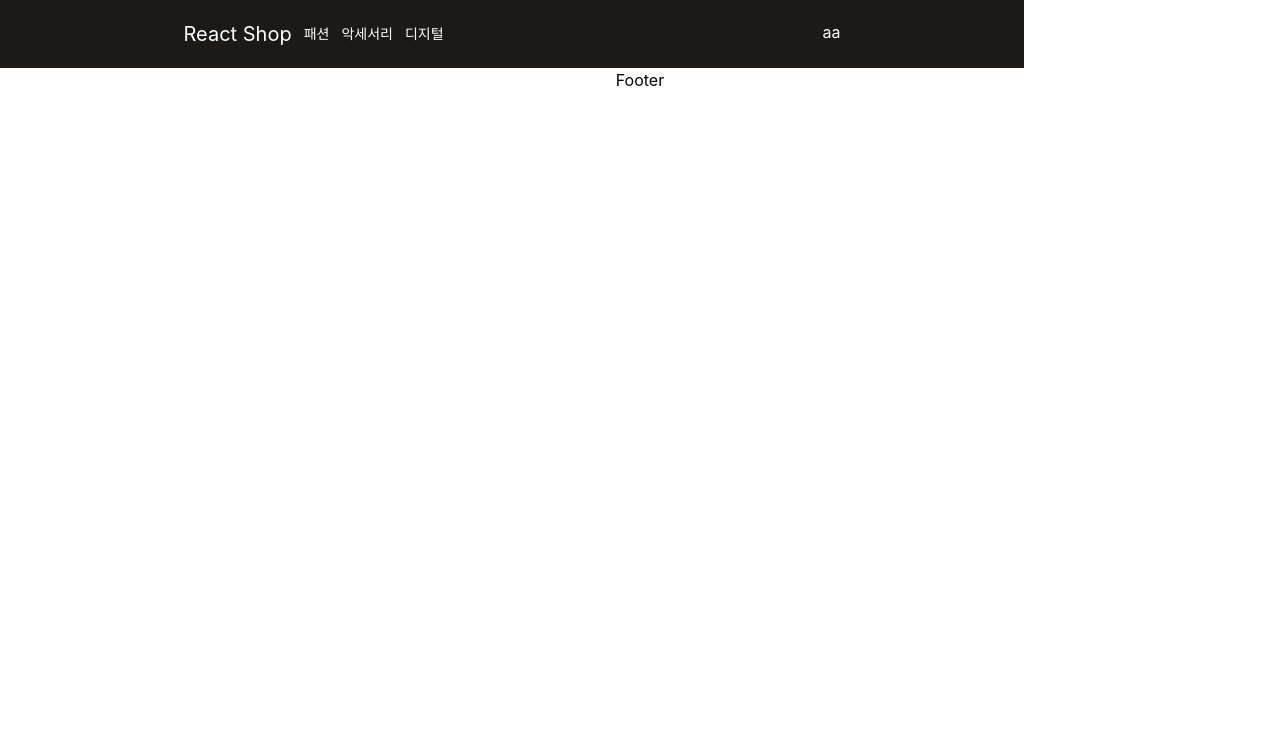
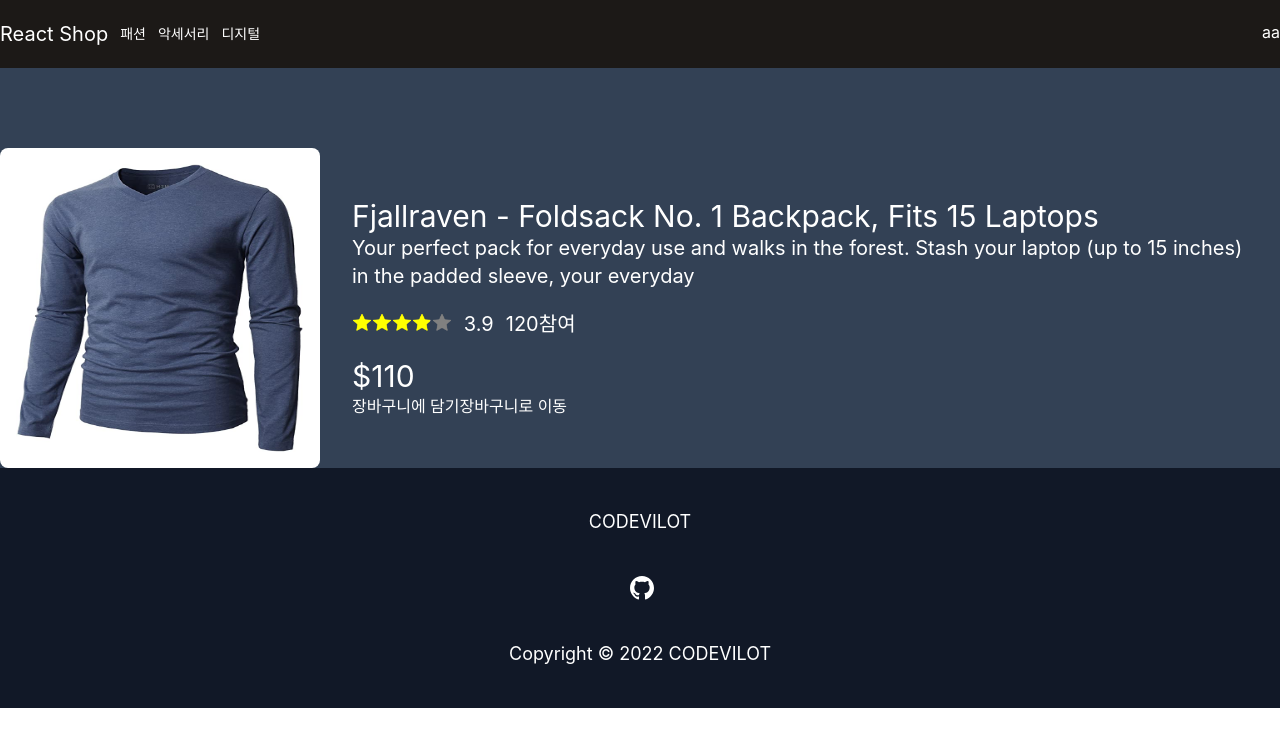
Before and after one commit to codevilot/create-react-app, a React (Vite) app in the folder my-app/: page /product/1 in a window 1280 px wide. Shown: the top 746 px of the page. Built offline with nearby package versions, Linux system fonts and the light colour scheme.

Commit message:
feat: product page

```diff
--- a/my-app/package.json
+++ b/my-app/package.json
@@ -11,11 +11,13 @@
     "react": "^18.0.0-rc.3",
     "react-dom": "^18.0.0-rc.3",
     "react-responsive-carousel": "^3.2.23",
-    "react-router-dom": "^6.3.0"
+    "react-router-dom": "^6.3.0",
+    "styled-components": "^5.3.5"
   },
   "devDependencies": {
     "@types/react": "^18.0.0",
     "@types/react-dom": "^18.0.0",
+    "@types/styled-components": "^5.1.25",
     "@vitejs/plugin-react": "^1.3.0",
     "autoprefixer": "^10.4.7",
     "postcss": "^8.4.14",
--- a/my-app/public/data/json/card.json
+++ b/my-app/public/data/json/card.json
@@ -8,8 +8,7 @@
         "img": "../../data/image/card1.jpg",
         "price": "110",
         "state": "new",
-        "category": "fashion",
-        "link": "page1"
+        "category": "fashion"
     },
     {
         "id": "2",
@@ -20,8 +19,7 @@
         "img": "../../data/image/card2.jpg",
         "price": "220",
         "state": "new",
-        "category": "fashion",
-        "link": "page1"
+        "category": "fashion"
     },
     {
         "id": "3",
@@ -32,8 +30,7 @@
         "img": "../../data/image/card3.jpg",
         "price": "56",
         "state": "new",
-        "category": "fashion",
-        "link": "page1"
+        "category": "fashion"
     },
     {
         "id": "4",
@@ -44,8 +41,7 @@
         "img": "../../data/image/card4.jpg",
         "price": "56",
         "state": "new",
-        "category": "fashion",
-        "link": "page1"
+        "category": "fashion"
     },
     {
         "id": "5",
@@ -56,8 +52,7 @@
         "img": "../../data/image/card5.jpg",
         "price": "110",
         "state": "new",
-        "category": "accessory",
-        "link": "page1"
+        "category": "accessory"
     },
     {
         "id": "6",
@@ -68,8 +63,7 @@
         "img": "../../data/image/card6.jpg",
         "price": "22",
         "state": "new",
-        "category": "accessory",
-        "link": "page1"
+        "category": "accessory"
     },
     {
         "id": "7",
@@ -80,8 +74,7 @@
         "img": "../../data/image/card7.jpg",
         "price": "56",
         "state": "new",
-        "category": "accessory",
-        "link": "page1"
+        "category": "accessory"
     },
     {
         "id": "8",
@@ -92,8 +85,7 @@
         "img": "../../data/image/card8.jpg",
         "price": "56",
         "state": "new",
-        "category": "accessory",
-        "link": "page1"
+        "category": "accessory"
     },
     {
         "id": "9",
@@ -104,8 +96,7 @@
         "img": "../../data/image/card9.jpg",
         "price": "110",
         "state": "new",
-        "category": "digital",
-        "link": "page1"
+        "category": "digital"
     },
     {
         "id": "10",
@@ -116,8 +107,7 @@
         "img": "../../data/image/card10.jpg",
         "price": "22",
         "state": "new",
-        "category": "digital",
-        "link": "page1"
+        "category": "digital"
     },
     {
         "id": "11",
@@ -128,8 +118,7 @@
         "img": "../../data/image/card11.jpg",
         "price": "56",
         "state": "new",
-        "category": "digital",
-        "link": "page1"
+        "category": "digital"
     },
     {
         "id": "12",
@@ -140,7 +129,6 @@
         "img": "../../data/image/card12.jpg",
         "price": "56",
         "state": "new",
-        "category": "digital",
-        "link": "page1"
+        "category": "digital"
     }
 ]
--- a/my-app/src/components/Card.tsx
+++ b/my-app/src/components/Card.tsx
@@ -2,24 +2,30 @@
 import { cardProps, rawCur } from "../type/type"
 
 export default function Card(props: cardProps) {
-    console.log(props)
     return (
         <div>
+            <h2 className="mb-5 lg:mb-8 text-3xl lg:text-4xl text-center font-bold text-white pt-10">
                 {props.category}
+            </h2>
+            <div className='grid grid-cols-4 item_list gap-x-5'>
+
                 {props.items.map((item: rawCur, idx: number) => (
-                <div key={idx}>
-                    <Link to={item.link}>
-                        <div className="bg-white">
-                            <img src={item.img} />
+                    <div key={idx} className="bg-gray-600 rounded-lg">
+                        <Link to={`/product/${item.id}`}>
+                            <div className="flex h-80 bg-white overflow-hidden justify-center items-center flex rounded-t-lg">
+                                <img src={item.img} className="max-w-[50%] max-h-[50%]" />
                             </div>
-
+                            <div className="text-white p-10">
                                 <div> {item.title}</div>
                                 <div>{item.price} </div>
+
+                            </div>
                         </Link>
 
                     </div>
                 ))}
             </div>
+        </div >
 
     )
 }
--- a/my-app/src/components/Cards.tsx
+++ b/my-app/src/components/Cards.tsx
@@ -17,8 +17,11 @@
 
     return (
 
-        <div>
-            {keys.map((key: string, idx: number) => (<Card category={key} items={cardInfo[key]} key={idx} />))}
+        <div className="bg-gray-800 ">
+            <div className="max-w-screen-xl w-full mx-auto ">
+
+                {keys.map((key: string, idx: number) => (<Card category={key} items={cardInfo[key]} key={idx} />))}
+            </div>
         </div>
 
     )
--- a/my-app/src/components/Footer.tsx
+++ b/my-app/src/components/Footer.tsx
@@ -3,8 +3,16 @@
 
 
     return (
-        <div className="App">
-            Footer
+        <div className="flex justify-center flex-col items-center bg-gray-900 text-white text-lg">
+            <div className="pt-10">
+                CODEVILOT
+            </div>
+            <div className="flex pt-10">
+                <a href="https://github.com/codevilot" target="_blank" data-tip="github" className="tooltip ml-1"><svg xmlns="http://www.w3.org/2000/svg" width="24" height="24" viewBox="0 0 24 24" className="fill-current"><path d="M12 0c-6.626 0-12 5.373-12 12 0 5.302 3.438 9.8 8.207 11.387.599.111.793-.261.793-.577v-2.234c-3.338.726-4.033-1.416-4.033-1.416-.546-1.387-1.333-1.756-1.333-1.756-1.089-.745.083-.729.083-.729 1.205.084 1.839 1.237 1.839 1.237 1.07 1.834 2.807 1.304 3.492.997.107-.775.418-1.305.762-1.604-2.665-.305-5.467-1.334-5.467-5.931 0-1.311.469-2.381 1.236-3.221-.124-.303-.535-1.524.117-3.176 0 0 1.008-.322 3.301 1.23.957-.266 1.983-.399 3.003-.404 1.02.005 2.047.138 3.006.404 2.291-1.552 3.297-1.23 3.297-1.23.653 1.653.242 2.874.118 3.176.77.84 1.235 1.911 1.235 3.221 0 4.609-2.807 5.624-5.479 5.921.43.372.823 1.102.823 2.222v3.293c0 .319.192.694.801.576 4.765-1.589 8.199-6.086 8.199-11.386 0-6.627-5.373-12-12-12z"></path></svg></a>
+            </div>
+            <div className="pt-10 pb-10">
+                Copyright © 2022 CODEVILOT
+            </div>
         </div>
     )
 }
--- a/my-app/src/components/Header.tsx
+++ b/my-app/src/components/Header.tsx
@@ -4,7 +4,9 @@
 
 
     return (
-        <div className="flex justify-around max-w-5xl bg-stone-900 text-white pt-5 pb-5">
+        <div className="bg-stone-900 text-white pt-5 pb-5 flex justify-center">
+            <div className='flex justify-between max-w-screen-xl w-full'>
+
                 <div className="flex items-center">
                     <Link className="pr-3 text-xl" to="/">React Shop</Link>
                     <Link className="pr-3 text-sm" to="/fashion">패션</Link>
@@ -17,5 +19,6 @@
                 </div>
 
             </div>
+        </div>
     )
 }
--- a/my-app/src/components/Main.tsx
+++ b/my-app/src/components/Main.tsx
@@ -1,14 +1,14 @@
 import { Route, Routes } from 'react-router-dom';
 import Home from "../page/Home"
 import Fashion from "../page/Fashion"
+import ProductHome from '../page/ProductHome';
 export default function Main() {
-
 
     return (
         <Routes>
             <Route path="/" element={<Home />} />
             <Route path="/fashion" element={<Fashion />} />
-            {/* <Route path="/profiles/:username" element={<Profile />} /> */}
+            <Route path="/product/:productId" element={<ProductHome />} />
         </Routes>
 
     )
--- /dev/null
+++ b/my-app/src/page/ProductHome.tsx
@@ -0,0 +1,44 @@
+import cards from "../../public/data/json/card.json"
+import { useParams, Link } from "react-router-dom"
+import styled from 'styled-components'
+export default function productHome(props: any) {
+    const params = useParams();
+    const data = cards.filter((item) =>
+        item["id"] == params.productId
+    )[0]
+    const Rating = styled.div`
+    background: -webkit-linear-gradient(180deg, gray ${(p: { rate: string }) => 100 - Number(p.rate) * 20}%, yellow 1%);
+    -webkit-background-clip: text;
+    -webkit-text-fill-color: transparent;
+    width:fit-content;
+    `
+    return (
+        <div className="bg-slate-700">
+            <div className="max-w-screen-xl flex m-auto pt-20 items-center">
+                <div className="view_image p-4 bg-white min-w-1/4 rounded-lg h-fit">
+                    <img src={data.img} className="h-72 w-full" />
+                </div>
+                <div className="p-8 text-white">
+                    <div className="text-3xl">{data.title}</div>
+                    <div className="text-xl">{data.desc}</div>
+                    <div className="flex pt-5">
+                        <Rating rate={data.score}>
+                            ⭐⭐⭐⭐⭐
+                        </Rating>
+                        <div className="pl-3 text-xl">
+                            {data.score}
+                        </div>
+                        <div className="pl-3 text-xl">
+                            {data.participants}참여
+                        </div>
+                    </div>
+                    <div className="text-3xl pt-5">${data.price}</div>
+                    <div>
+                        <Link to="/bakset">장바구니에 담기</Link>
+                        <Link to="/bakset">장바구니로 이동</Link>
+                    </div>
+                </div>
+            </div>
+        </div>
+    )
+}
--- a/my-app/src/type/type.tsx
+++ b/my-app/src/type/type.tsx
@@ -11,7 +11,6 @@
     price: string
     state: string
     category: string
-    link: string
 }
 export type cardProps = {
     category: string
--- a/my-app/tailwind.config.js
+++ b/my-app/tailwind.config.js
@@ -7,4 +7,14 @@
     extend: {},
   },
   plugins: [],
+  theme: {
+    extend: {
+      maxWidth: {
+        '1/2': '50%',
+      },
+      minWidth: {
+        '1/4': '20rem',
+      }
+    }
+  }
 }
```
Also changed, not shown: 1 other file (tests, documents, lock files or other folders). Lines whose indentation alone changed are shown as unchanged.
